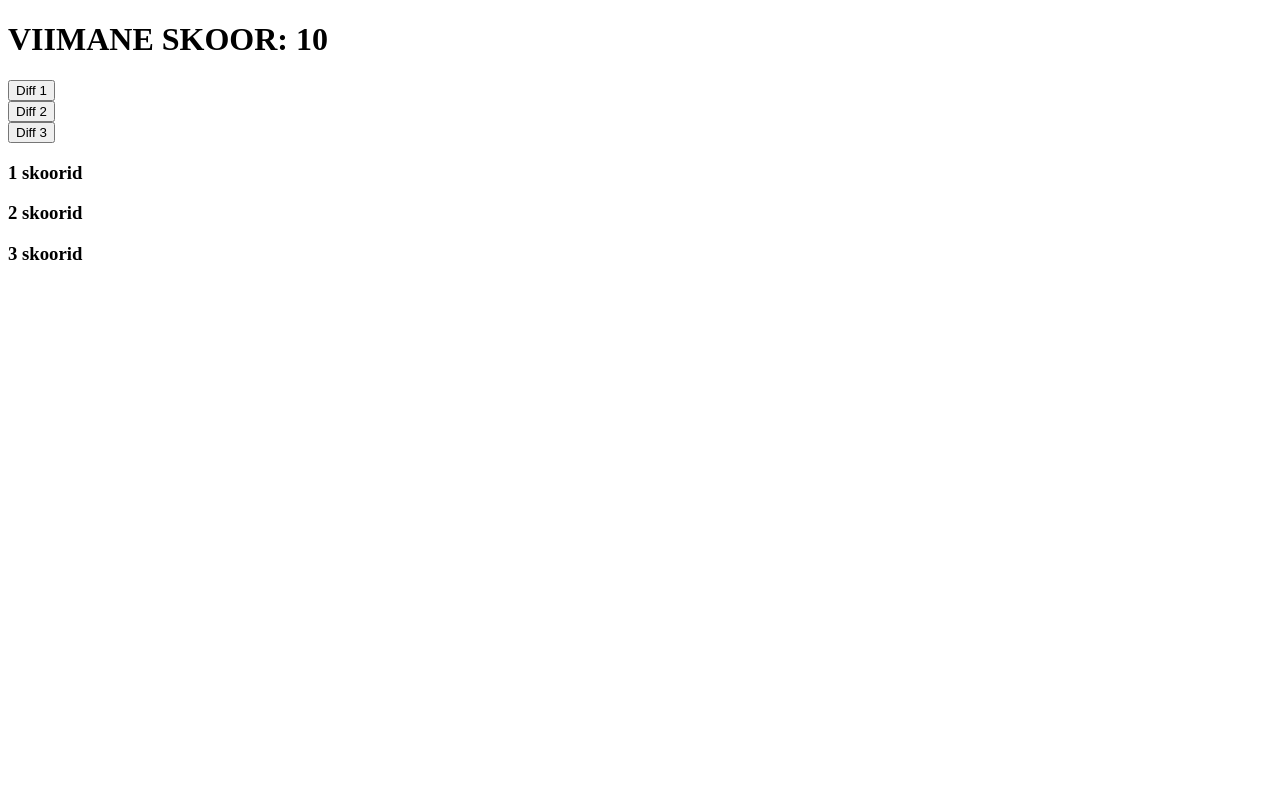
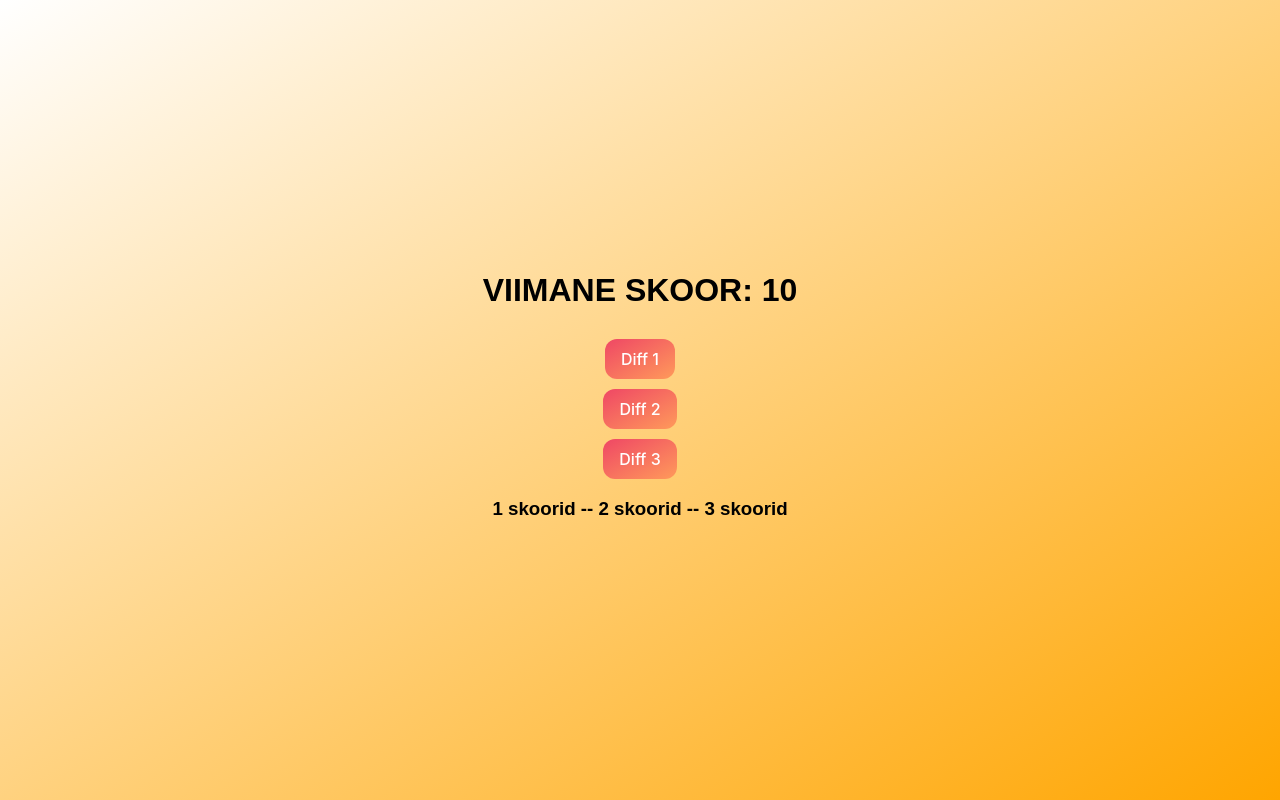
Before and after one commit to timeout0/sonamang, a Flask app: template teine_katse/templates/home.html in a window 1280 px wide. Run offline with Flask 3, Linux system fonts and the light colour scheme; the template is opened without the code that fills it: most values are stand-ins (such as "Sample title", 1, 10 or a date in 2020).

Commit message:
Update home.html

```diff
--- a/teine_katse/templates/home.html
+++ b/teine_katse/templates/home.html
@@ -1,3 +1,68 @@
+<!DOCTYPE html>
+<html>
+<head>
+    <style>
+
+body {
+    background: linear-gradient(to bottom right, white, orange);
+    text-align: center;
+    font-family: Arial, sans-serif;
+    height: 100vh;
+    margin: 0;
+    display: flex;
+    justify-content: center;
+    align-items: center;
+    flex-direction: column;
+}
+
+.scores-container {
+            display: flex;
+            justify-content: center;
+            margin-top: 25px;
+            margin: 0 10px;
+        }
+
+button {
+    padding: 10px 20px;
+    margin-top: 10px;
+    font-size: 16px;
+    background: linear-gradient(to bottom right, #EF4765, #FF9A5A);
+  border: 0;
+  border-radius: 12px;
+  color: #FFFFFF;
+  cursor: pointer;
+  display: inline-block;
+  font-family: -apple-system,system-ui,"Segoe UI",Roboto,Helvetica,Arial,sans-serif;
+  font-size: 16px;
+  font-weight: 500;
+  line-height: 2.5;
+  outline: transparent;
+  padding: 0 1rem;
+  text-align: center;
+  text-decoration: none;
+  transition: box-shadow .2s ease-in-out;
+  user-select: none;
+  -webkit-user-select: none;
+  touch-action: manipulation;
+  white-space: nowrap;
+}
+
+button:not([disabled]):focus {
+  box-shadow: 0 0 .25rem rgba(0, 0, 0, 0.5), -.125rem -.125rem 1rem rgba(239, 71, 101, 0.5), .125rem .125rem 1rem rgba(255, 154, 90, 0.5);
+}
+
+button:not([disabled]):hover {
+  box-shadow: 0 0 .25rem rgba(0, 0, 0, 0.5), -.125rem -.125rem 1rem rgba(239, 71, 101, 0.5), .125rem .125rem 1rem rgba(255, 154, 90, 0.5);
+}
+
+h1, p {
+    margin: 10px 0;
+    margin-bottom: 20px;
+}
+
+</style>
+</head>
+
 {% extends "base.html" %}
 {% block title %}
     Home
@@ -14,11 +79,13 @@
 </form>
 <form method="post">
     <input type="hidden" name="diff" value="3">
-    <button type="submit" id="diff3">Diff 3</button>
+    <button  type="submit" id="diff3">Diff 3</button>
 </form>
-<div id="scores1"><h3>1 skoorid</h3></div>
-<div id="scores2"><h3>2 skoorid</h3></div>
-<div id="scores3"><h3>3 skoorid</h3></div>
+<div class = "scores-container">
+    <div id="scores1"><h3>  1 skoorid    -</h3></div>
+    <div id="scores2"><h3>-    2 skoorid    -</h3></div>
+    <div id="scores3"><h3>-    3 skoorid  </h3></div>
+</div>
 
 <script>
     scores1 = {{ scores1 | tojson }};
@@ -47,3 +114,4 @@
     }
 </script>
 {% endblock %}
+</html>
```
